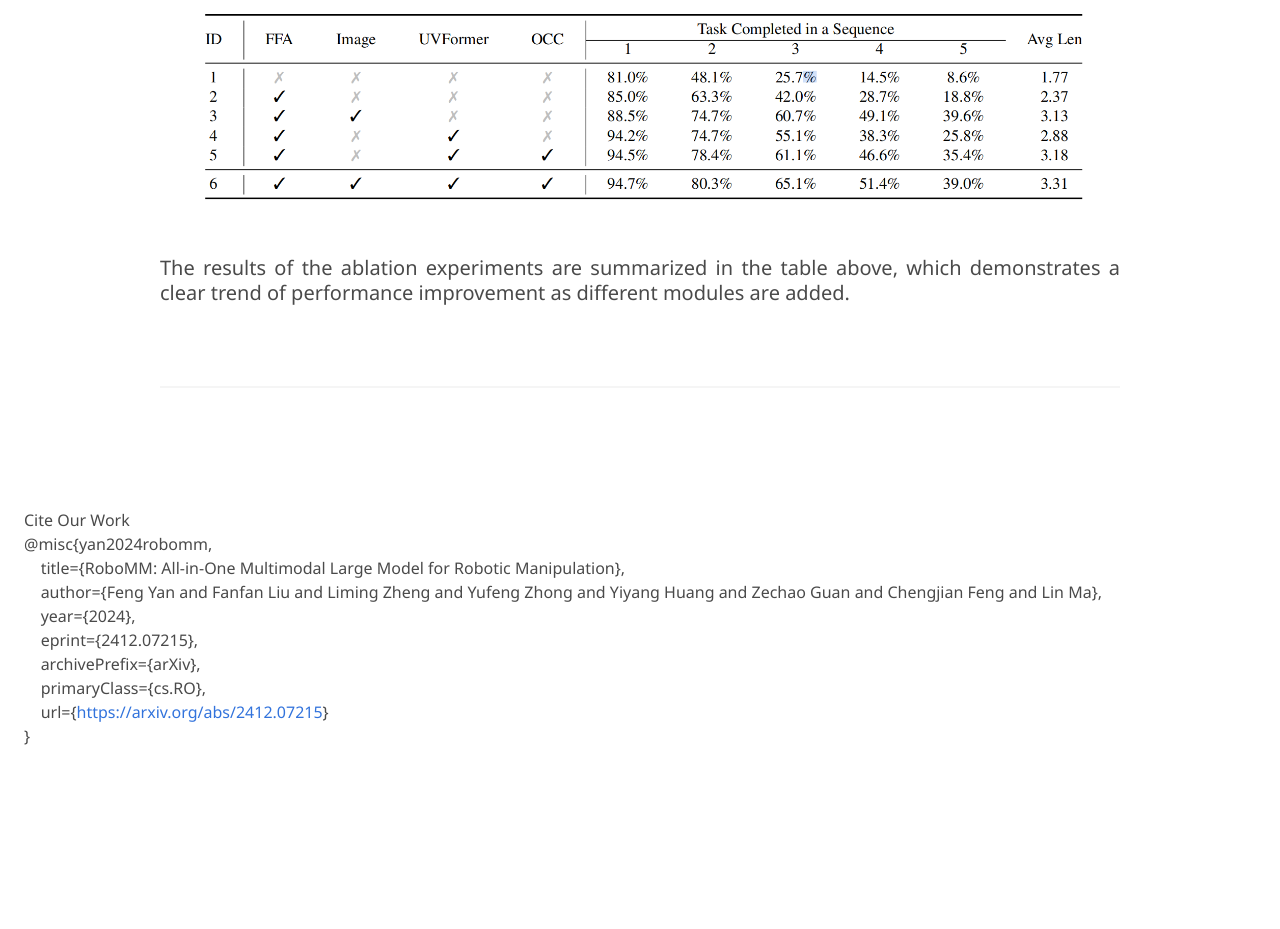
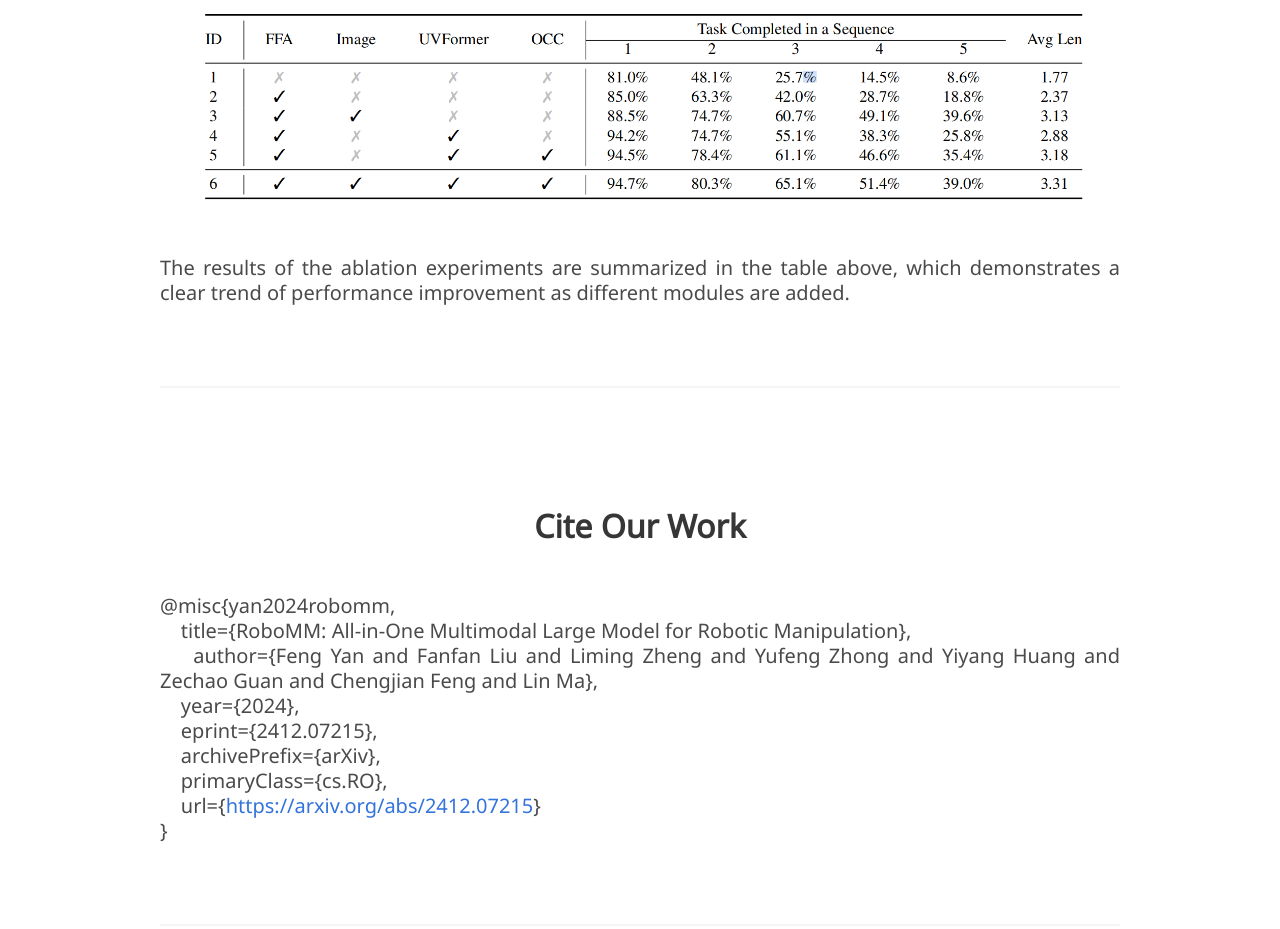
Before and after one commit to RoboUniview/RoboMM.github.io, a plain HTML site: page index.html in a window 1280 px wide. Shown: the part 4693-5622 px from the top of the page. Before the commit the page ends 5489 px from the top, so only its background shows below. Drawn offline with nearby package versions, Linux system fonts and the light colour scheme; some icons are missing; a web font is replaced by a local one.

Commit message:
Update index.html

```diff
--- a/index.html
+++ b/index.html
@@ -346,8 +346,12 @@
 </section>
 
 <section class="section">
-  <h1>Cite Our Work</h1>
-  <div class="citation">
+  <div class="container is-max-desktop">
+    <div class="columns is-centered has-text-centered">
+      <div class="column is-full-width">
+        <h2 class="title is-3">Cite Our Work</h2>
+        <div class="subtitle content has-text-justified">
+          <p>&nbsp;
           <p>@misc{yan2024robomm,<br>
             &nbsp;&nbsp;&nbsp;&nbsp;title={RoboMM: All-in-One Multimodal Large Model for Robotic Manipulation},<br>
             &nbsp;&nbsp;&nbsp;&nbsp;author={Feng Yan and Fanfan Liu and Liming Zheng and Yufeng Zhong and Yiyang Huang and Zechao Guan and Chengjian Feng and Lin Ma},<br>
@@ -357,7 +361,13 @@
             &nbsp;&nbsp;&nbsp;&nbsp;primaryClass={cs.RO},<br>
             &nbsp;&nbsp;&nbsp;&nbsp;url={<a href="https://arxiv.org/abs/2412.07215">https://arxiv.org/abs/2412.07215</a>}<br>
           }</p>
+          &nbsp;</p>
+        </div>
+      </div>
+    </div>
+    <hr>
   </div>
 </section>
+
 </body>
 </html>
```
Lines whose indentation alone changed are shown as unchanged.
